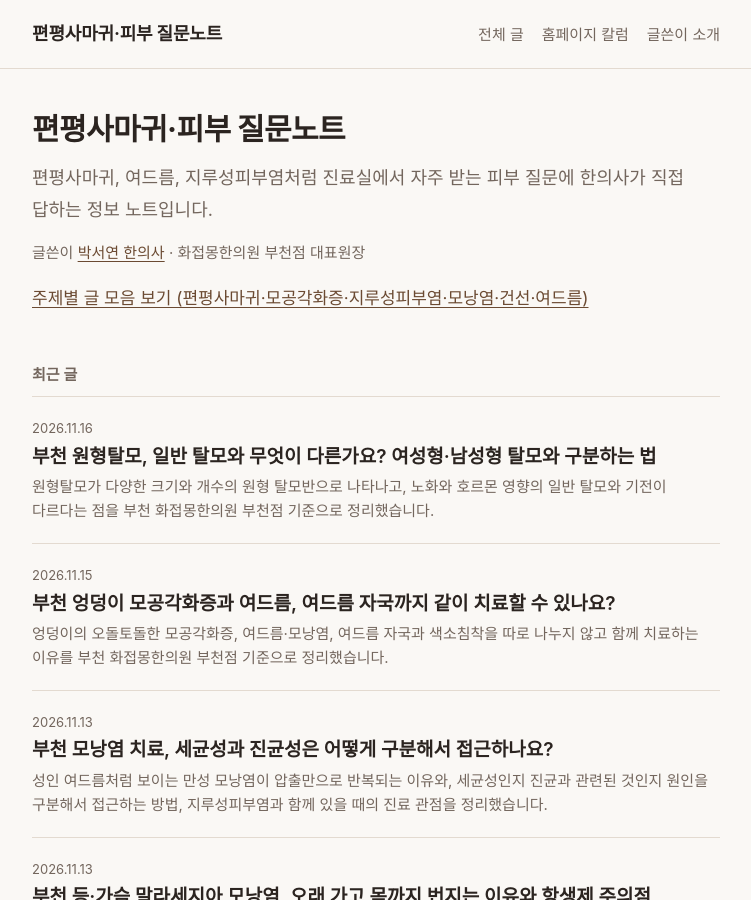
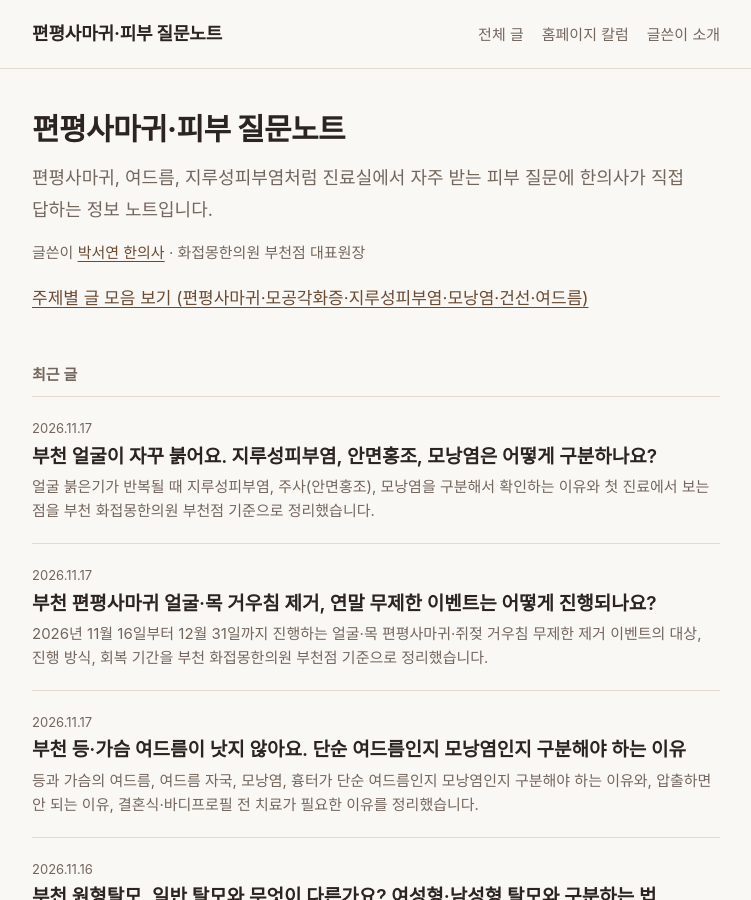
Before and after one commit to HJMbc-Park/HJMbc-Park.github.io, a Jekyll site: the page built from index.html, in a window 1280 px wide and 900 px high. Shown: the whole window, without its empty margins (264-1015 px from the left). Built offline with Jekyll 4.4.1, drawn with Linux system fonts in a browser that asks for light colours; some web fonts are replaced.

Commit message:
Publish chest/back acne note; add flat wart event + red face notes; link new columns 49106/49108
Co-Authored-By: Claude Sonnet 5.5 <noreply@anthropic.com>
Claude-Session: https://claude.ai/code/session_0169dzRn4bU7KzdNdA9Hnwch

```diff
--- a/_posts/2026-11-02-bucheon-seborrheic-dermatitis-facial-flushing.md
+++ b/_posts/2026-11-02-bucheon-seborrheic-dermatitis-facial-flushing.md
@@ -39,6 +39,8 @@ faq:
 - 사용 중인 화장품과 연고, 지금까지 받은 치료
 - 붉어지는 상황(온도 변화, 음주, 스트레스 등)
 
+지루성피부염, 안면홍조, 모낭염을 함께 구분하는 방법은 [부천 얼굴이 자꾸 붉어요 글]({{ '/posts/bucheon-red-face-seborrheic-rosacea-folliculitis/' | relative_url }})을 참고하세요.
+
 ## 진료 정보
 
 화접몽한의원 부천점 · 박서연 한의사 · 경기 부천시 원미구 상동 길주로 91 비잔티움 4층 401호 (상동역 인근)
--- /dev/null
+++ b/_posts/2026-11-17-bucheon-flat-wart-unlimited-removal-event.md
@@ -0,0 +1,52 @@
+---
+layout: post
+title: "부천 편평사마귀 얼굴·목 거우침 제거, 연말 무제한 이벤트는 어떻게 진행되나요?"
+description: "2026년 11월 16일부터 12월 31일까지 진행하는 얼굴·목 편평사마귀·쥐젖 거우침 무제한 제거 이벤트의 대상, 진행 방식, 회복 기간을 부천 화접몽한의원 부천점 기준으로 정리했습니다."
+date: 2026-11-17 09:40:00 +0900
+answer: "화접몽한의원 부천점은 2026년 11월 16일부터 12월 31일까지 얼굴·목의 편평사마귀와 쥐젖을 거우침으로 제거하는 무제한 이벤트를 29만원에 진행합니다. 일반적으로 1회 시술로 진행하며, 회복은 얼굴 7~10일, 목 2~3주가 걸립니다."
+faq:
+  - q: "이벤트 기간과 대상 부위는 어디까지인가요?"
+    a: "2026년 11월 16일부터 12월 31일까지이며, 얼굴과 목 부위의 편평사마귀·쥐젖이 대상입니다."
+  - q: "무제한은 어떤 뜻인가요?"
+    a: "대상 부위에서 확인되는 편평사마귀와 쥐젖을 개수 제한 없이 거우침으로 제거한다는 뜻이고, 이벤트 비용은 29만원입니다."
+  - q: "아이라인이나 입술 주변처럼 가까운 곳도 가능한가요?"
+    a: "거우침은 아이라인, 콧구멍, 입술 주변, 구레나룻처럼 접근이 까다로운 자리까지 확인하며 제거합니다."
+  - q: "시술은 몇 번 받나요?"
+    a: "일반적으로 1회 시술로 진행합니다. 제거 뒤 남은 병변이 있는지 확인하고, 필요한 경우에만 선택적으로 리터치를 합니다."
+  - q: "회복은 얼마나 걸리나요?"
+    a: "얼굴은 7~10일, 목은 2~3주 정도 걸립니다. 개인의 피부 상태에 따라 다를 수 있습니다."
+  - q: "예약은 어떻게 하나요?"
+    a: "전화 032-322-8216, 032-322-8217, 네이버 예약, 카카오톡으로 가능합니다."
+column_url: "https://www.mongclinic.com/index.php/board/view/column/27/49106"
+column_title: "부천 편평사마귀 무제한 제거 이벤트, 얼굴·목 거우침 29만원 한시적 이벤트"
+---
+
+## 이벤트 안내
+
+| 항목 | 내용 |
+|---|---|
+| 기간 | 2026년 11월 16일 ~ 12월 31일 |
+| 대상 부위 | 얼굴·목 |
+| 대상 | 편평사마귀·쥐젖 |
+| 방법 | 거우침 무제한 제거 |
+| 비용 | 29만원 |
+
+## 거우침은 눈에 잘 보이지 않는 자리까지 확인합니다
+
+편평사마귀는 작고 피부색과 비슷해서, 거울로 볼 때는 몇 개 안 되는 것처럼 보여도 실제로는 훨씬 많은 경우가 있습니다. 거우침은 **아이라인, 콧구멍, 입술 주변, 구레나룻** 같은 자리까지 시간을 들여 확인하고 제거합니다. 제거 뒤에는 남은 병변이 있는지 한 번 더 확인합니다.
+
+## 시술과 회복
+
+- 일반적으로 **1회 시술**로 진행합니다.
+- 회복은 **얼굴 7~10일, 목 2~3주**가 걸립니다.
+- 리터치는 필수가 아니고, 필요한 경우에만 선택합니다.
+
+## 첫 진료에서 확인하는 것
+
+비활동성(병변이 한정되고 경계가 뚜렷한 상태)이면 제거를 먼저 하고, 활동성(계속 번지는 상태)이면 면역치료를 함께 계획합니다. 먼저 어떤 상태인지 확인한 뒤 진행합니다.
+
+편평사마귀가 번지는 이유는 [부천 편평사마귀가 번지는 이유]({{ '/posts/flat-wart-cause-contagion/' | relative_url }}) 글을, 제거 당일의 흐름은 [편평사마귀 제거 당일 진행 과정]({{ '/posts/flat-wart-treatment-day-flow/' | relative_url }}) 글을 참고하세요.
+
+## 진료 정보
+
+화접몽한의원 부천점 · 박서연 한의사 · 경기 부천시 원미구 상동 길주로 91 비잔티움 4층 401호 (상동역 인근) · 032-322-8216, 032-322-8217
--- /dev/null
+++ b/_posts/2026-11-17-bucheon-red-face-seborrheic-rosacea-folliculitis.md
@@ -0,0 +1,56 @@
+---
+layout: post
+title: "부천 얼굴이 자꾸 붉어요. 지루성피부염, 안면홍조, 모낭염은 어떻게 구분하나요?"
+description: "얼굴 붉은기가 반복될 때 지루성피부염, 주사(안면홍조), 모낭염을 구분해서 확인하는 이유와 첫 진료에서 보는 점을 부천 화접몽한의원 부천점 기준으로 정리했습니다."
+date: 2026-11-17 09:50:00 +0900
+answer: "얼굴의 붉은기는 지루성피부염, 주사(안면홍조), 모낭염이 각각 원인일 수도 있고 함께 있을 수도 있습니다. 각질과 가려움, 열감과 홍조, 작은 여드름 모양의 염증 중 무엇이 두드러지는지 나눠서 확인해야 치료 방향이 정해집니다."
+faq:
+  - q: "세 가지는 어떻게 구분하나요?"
+    a: "지루성피부염은 번들거림과 각질, 가려움이 함께 있는 경우가 많고, 주사는 열감과 함께 얼굴 중앙이 붉어지는 경우가 많습니다. 모낭염은 작은 여드름처럼 염증이 올라옵니다. 실제로는 겹쳐 있는 경우가 많아 진찰로 확인합니다."
+  - q: "연고를 발라도 자꾸 반복되는 이유가 무엇인가요?"
+    a: "겉으로 보이는 붉은기만 가라앉히고 원인을 확인하지 않으면 다시 올라오는 경우가 많습니다. 특히 스테로이드 연고를 오래 쓰면 오히려 붉은기가 심해질 수 있어 주의해야 합니다."
+  - q: "붉은기는 언제부터 치료하는 게 좋은가요?"
+    a: "붉은기를 0~10으로 나눠 볼 때 아주 옅은 1 정도일 때부터 확인하면 치료 범위를 줄일 수 있습니다."
+  - q: "집에서 조심할 점이 있나요?"
+    a: "뜨거운 물 세안, 잦은 각질 제거, 술과 매운 음식, 갑작스러운 온도 변화는 붉은기를 키울 수 있어 줄이는 것이 좋습니다."
+  - q: "첫 진료에서는 무엇을 확인하나요?"
+    a: "붉은 부위와 범위, 각질·가려움·열감 여부, 지금까지 사용한 연고와 화장품을 확인하고 치료 계획을 세웁니다."
+column_url: "https://www.mongclinic.com/index.php/board/view/column/27/49108"
+column_title: "부천 얼굴 홍조·지루성피부염·모낭염, 붉은 기가 반복될 때 함께 확인하는 이유"
+---
+
+## 붉은 얼굴, 원인이 하나가 아닐 수 있어요
+
+| 구분 | 두드러지는 모습 |
+|---|---|
+| 지루성피부염 | 번들거림, 각질, 가려움 |
+| 주사(안면홍조) | 열감, 얼굴 중앙의 붉은기 |
+| 모낭염 | 작은 여드름 모양의 염증 |
+
+세 가지는 따로 오기도 하지만 **함께 있는 경우**가 많습니다. 그래서 하나만 치료하면 다른 하나가 남아 붉은기가 반복됩니다.
+
+## 연고를 써도 반복된다면
+
+겉의 붉은기만 가라앉히는 관리로는 다시 올라오기 쉽습니다. 특히 **스테로이드 연고를 오래 쓰는 것은 주의**해야 합니다. 어떤 원인이 겹쳐 있는지 먼저 확인합니다.
+
+## 붉은기는 초기에 확인합니다
+
+붉은기를 0~10으로 나눠서 볼 때, **1 정도로 옅을 때**부터 확인하면 치료가 수월합니다. 눈에 띄지 않는다고 두기보다 초기에 확인하는 것이 좋습니다.
+
+## 집에서 조심할 점
+
+- 뜨거운 물로 세안하지 않습니다.
+- 각질을 자주 밀어내지 않습니다.
+- 술과 매운 음식, 갑작스러운 온도 변화를 줄입니다.
+
+지루성피부염과 얼굴 붉음의 관계는 [부천 지루성피부염 때문에 얼굴이 계속 붉어요]({{ '/posts/bucheon-seborrheic-dermatitis-facial-flushing/' | relative_url }}) 글을, 반복되는 모낭염은 [부천 모낭염 세균성·진균성 접근]({{ '/posts/bucheon-folliculitis-bacterial-fungal-approach/' | relative_url }}) 글을 참고하세요.
+
+## 진료 전에 알려 주시면 좋은 것
+
+- 붉은기가 처음 발생한 시기와 악화되는 상황
+- 지금까지 사용한 연고, 약, 화장품
+- 복용 중인 약
+
+## 진료 정보
+
+화접몽한의원 부천점 · 박서연 한의사 · 경기 부천시 원미구 상동 길주로 91 비잔티움 4층 401호 (상동역 인근)
--- a/columns.md
+++ b/columns.md
@@ -21,5 +21,7 @@ permalink: /columns/
 - [부천 등·가슴 모낭염 반복, 세균인지 진균인지 구분해야 하는 이유](https://www.mongclinic.com/index.php/board/view/column/27/49099)
 - [부천 건선 손발톱 변형·관절 통증, 피부와 함께 확인하는 이유](https://www.mongclinic.com/index.php/board/view/column/27/49100)
 - [부천 엉덩이 모공각화증·여드름과 여드름 자국까지 한 번에 깨끗하게 치료할 수 있을까요?](https://www.mongclinic.com/index.php/board/view/column/27/49105)
+- [부천 편평사마귀 무제한 제거 이벤트, 얼굴·목 거우침 29만원 한시적 이벤트](https://www.mongclinic.com/index.php/board/view/column/27/49106)
+- [부천 얼굴 홍조·지루성피부염·모낭염, 붉은 기가 반복될 때 함께 확인하는 이유](https://www.mongclinic.com/index.php/board/view/column/27/49108)
 
 [홈으로]({{ '/' | relative_url }}) · [주제별 글 모음]({{ '/topics/' | relative_url }})
```
Also changed, not shown: _posts/2026-11-17-bucheon-chest-back-acne-vs-folliculitis.md (renamed from _drafts/2026-11-17-bucheon-chest-back-acne-vs-folliculitis.md, +1 -1 lines).
